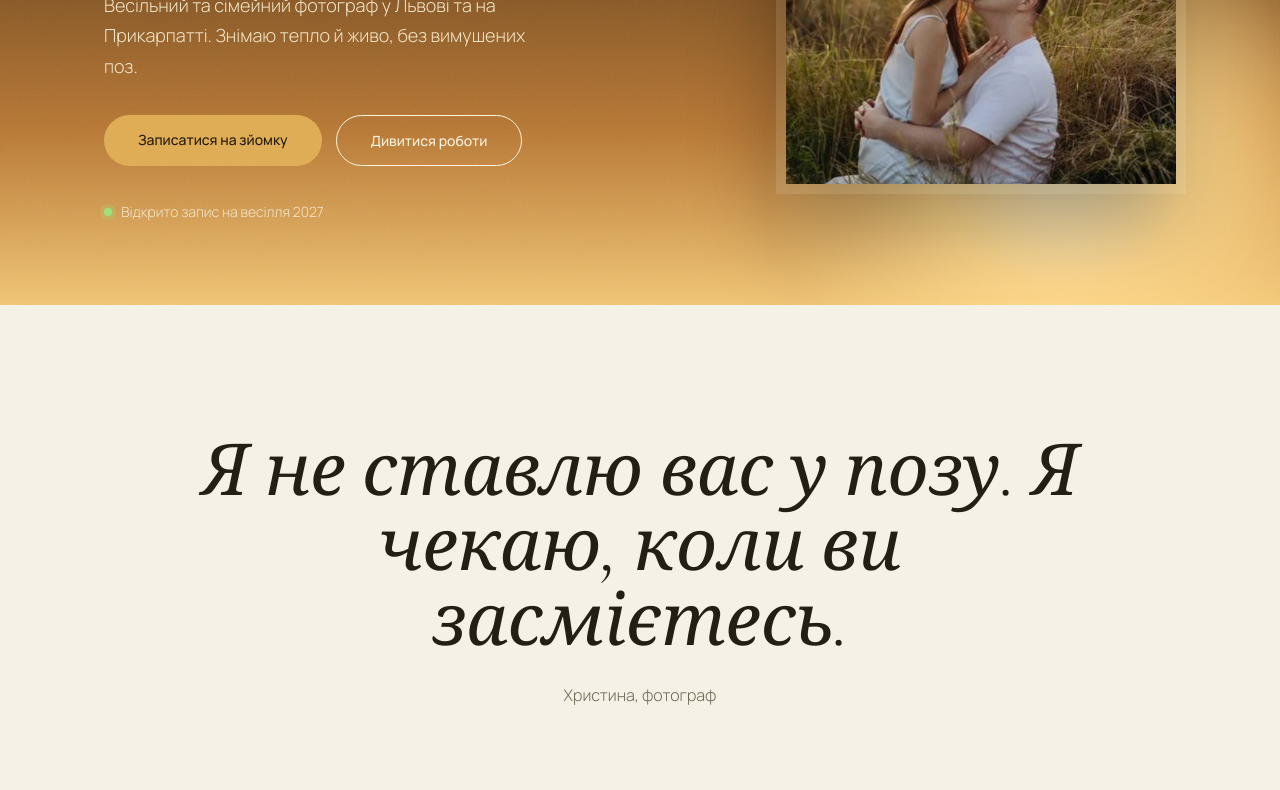
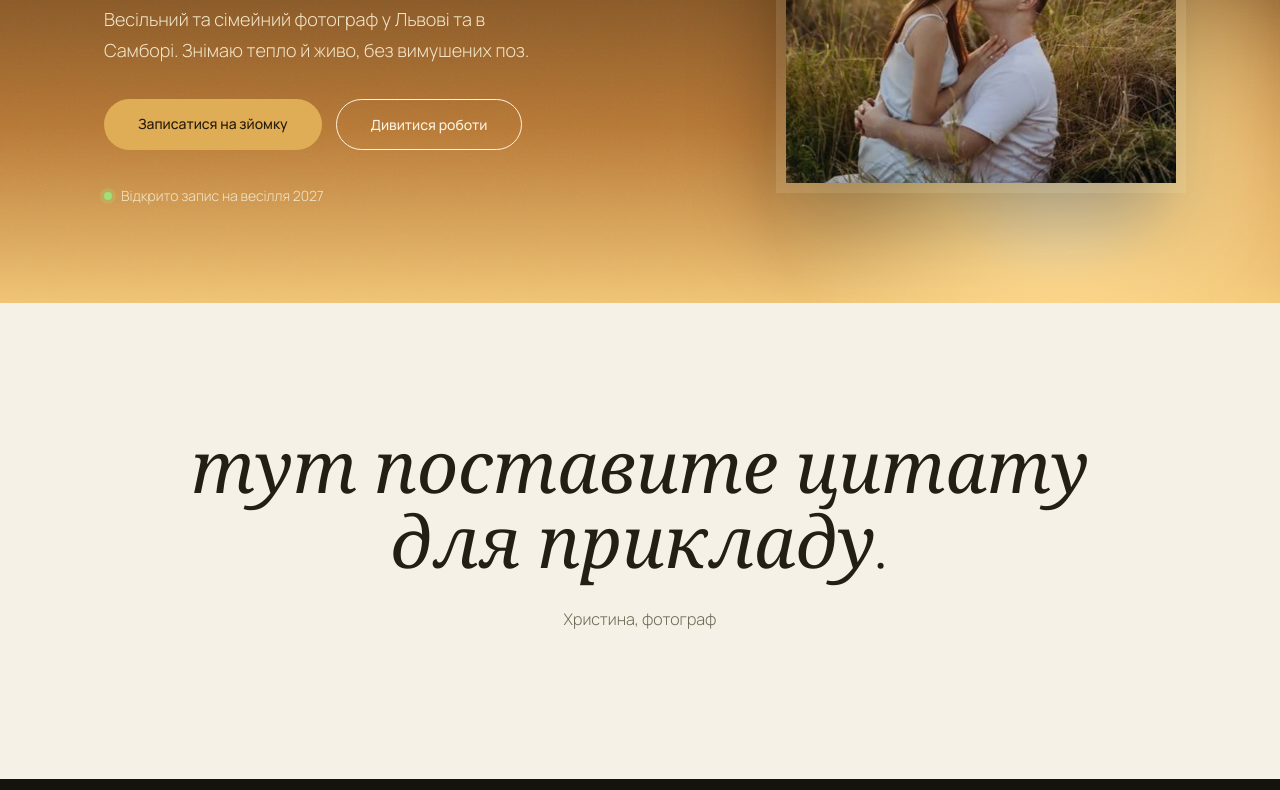
Before and after one commit to westyggb/ptobniy, a plain HTML site: page buchkovska-photo/index.html in a window 1280 px wide. Shown: the part 497-1287 px from the top of the page. Drawn offline with nearby package versions, Linux system fonts and the light colour scheme.

Commit message:
Update photographer's location and quote in index.html

```diff
--- a/buchkovska-photo/index.html
+++ b/buchkovska-photo/index.html
@@ -160,7 +160,7 @@ footer a{margin:0 10px}
 <section class="hero"><div class="sun"></div><div class="wrap">
 <div>
 <h1 aria-label="Світло, в якому ви справжні"><span style="--i:0">Світло,</span> <span style="--i:1">в</span> <span style="--i:2">якому</span> <span style="--i:3">ви</span> <span style="--i:4">справжні</span></h1>
-<p>Весільний та сімейний фотограф у Львові та на Прикарпатті. Знімаю тепло й живо, без вимушених поз.</p>
+<p>Весільний та сімейний фотограф у Львові та в Самборі. Знімаю тепло й живо, без вимушених поз.</p>
 <div class="acts"><a class="btn" href="#contact">Записатися на зйомку</a><a class="btn o" href="#portfolio">Дивитися роботи</a></div>
 <div class="open"><i></i>Відкрито запис на весілля 2027</div>
 </div>
@@ -168,7 +168,7 @@ footer a{margin:0 10px}
 </div></section>
 
 <section class="quote"><div class="wrap">
-<blockquote>Я не ставлю вас у позу. Я чекаю, коли ви засмієтесь.</blockquote>
+<blockquote>тут поставите цитату для прикладу.</blockquote>
 <p>Христина, фотограф</p>
 </div></section>
 
```
